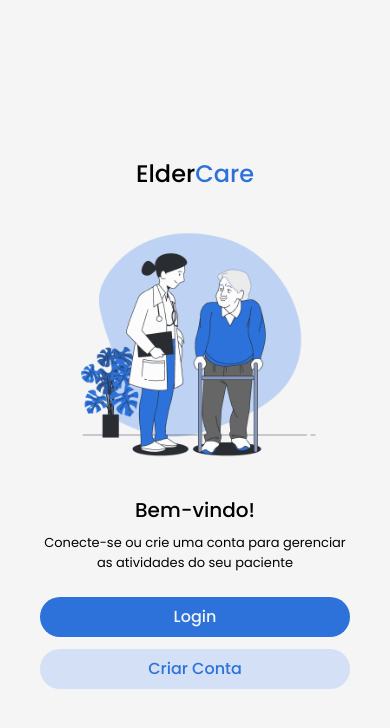
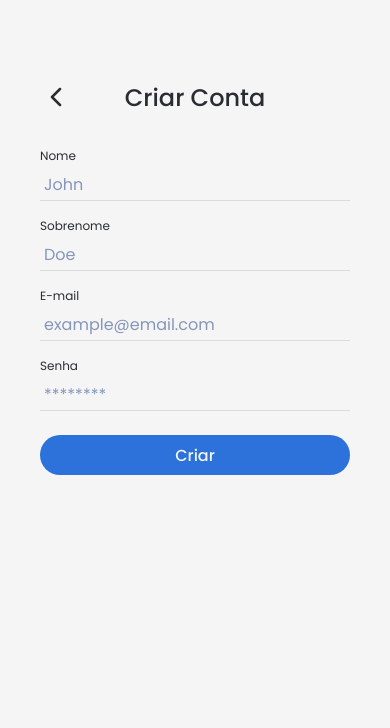
Before and after one commit to biavidalf/elder-care, a React Native app: screen /Cadastro in a window 390 px wide. Shown: the top 728 px of the page. Built offline with nearby package versions, Linux system fonts and the light colour scheme.

Commit message:
:sparkles: feat: Create sign up screen

```diff
--- a/App.jsx
+++ b/App.jsx
@@ -6,6 +6,7 @@ import { useFonts } from "expo-font";
 import { Ionicons } from "@expo/vector-icons";
 
 import { Landing } from "./src/screens/Landing";
+import { Cadastro } from "./src/screens/Cadastro";
 import { Login } from "./src/screens/Login";
 import { Home } from "./src/screens/Home";
 import { Perfil } from "./src/screens/Perfil";
@@ -14,11 +15,10 @@ import { Nutricao } from "./src/screens/Nutricao";
 import { Cuidados } from "./src/screens/Cuidados";
 
 import { IconHome, IconPill, IconStetoscope } from "./src/components/Icons";
+import { WeekDayContextProvider } from "./src/contexts/WeekDayContext";
 
 const Stack = createNativeStackNavigator();
 const Tab = createBottomTabNavigator();
-
-import { WeekDayContextProvider } from "./src/contexts/WeekDayContext";
 
 function MyTabs() {
   return (
@@ -96,6 +96,7 @@ function MyStack() {
   return (
     <Stack.Navigator screenOptions={{ headerShown: false }}>
       <Stack.Screen name="Landing" component={Landing} />
+      <Stack.Screen name="Cadastro" component={Cadastro} />
       <Stack.Screen name="Login" component={Login} />
       <Stack.Screen name="Tab" component={MyTabs} />
       <Stack.Screen name="Perfil" component={Perfil} />
--- a/src/components/Back/index.jsx
+++ b/src/components/Back/index.jsx
@@ -3,7 +3,7 @@ import { Feather } from "@expo/vector-icons";
 import { Colors } from "../../utilities/Colors";
 import { Pressable } from "../../components/Pressable";
 
-const Back = ({ style, navigation, ...otherProps }) => {
+const Back = ({ navigation, style, ...otherProps }) => {
   return (
     <Pressable
       activeOpacity={0.7}
--- a/src/components/Routine/DayButton/index.jsx
+++ b/src/components/Routine/DayButton/index.jsx
@@ -4,7 +4,7 @@ import { Colors } from "../../../utilities/Colors";
 
 import { Pressable } from "../../Pressable";
 
-export default function Home({ label, isActive, navigation, ...otherProps }) {
+export default function Home({ navigation, label, isActive, ...otherProps }) {
   return (
     <Pressable {...otherProps}>
       <Text
--- a/src/screens/Login/index.jsx
+++ b/src/screens/Cadastro/index.jsx
@@ -7,23 +7,35 @@ import { Button } from "../../components/Button";
 
 import { Colors } from "../../utilities/Colors";
 
-export const Login = ({ navigation }) => {
+export const Cadastro = ({ navigation }) => {
   return (
     <View style={styles.container}>
-      <Back
-        navigation={navigation}
-        style={{ position: "absolute", paddingTop: 80, paddingLeft: 40 }}
-      />
+      <Back navigation={navigation} style={styles.back} />
 
-      <Title>Login</Title>
+      <Title>Criar Conta</Title>
 
       <View style={styles.inputs}>
+        <TextField
+          type="text"
+          name="first_name"
+          label="Nome"
+          placeholder="John"
+        />
+
+        <TextField
+          type="text"
+          name="last_name"
+          label="Sobrenome"
+          placeholder="Doe"
+        />
+
         <TextField
           type="email"
           name="email"
           label="E-mail"
           placeholder="example@email.com"
         />
+
         <TextField
           type="password"
           name="password"
@@ -32,8 +44,9 @@ export const Login = ({ navigation }) => {
           secureTextEntry={true}
         />
       </View>
+
       <Button
-        title="Login"
+        title="Criar"
         type="primary"
         onPress={() => {
           navigation.navigate("Tab");
@@ -46,9 +59,9 @@ export const Login = ({ navigation }) => {
 const styles = StyleSheet.create({
   container: {
     backgroundColor: Colors.WHITE,
-    flex: 1,
     paddingTop: 80,
     paddingHorizontal: 40,
+    flex: 1,
   },
   inputs: {
     width: "auto",
@@ -56,4 +69,9 @@ const styles = StyleSheet.create({
     marginBottom: 24,
     gap: 16,
   },
+  back: {
+    position: "absolute",
+    top: 80,
+    left: 40,
+  },
 });
--- a/src/screens/Landing/index.jsx
+++ b/src/screens/Landing/index.jsx
@@ -36,7 +36,7 @@ export const Landing = ({ navigation }) => {
           <Button
             title="Criar Conta"
             type="secondary"
-            onPress={() => navigation.navigate("Login")}
+            onPress={() => navigation.navigate("Cadastro")}
           />
         </View>
       </View>
```
